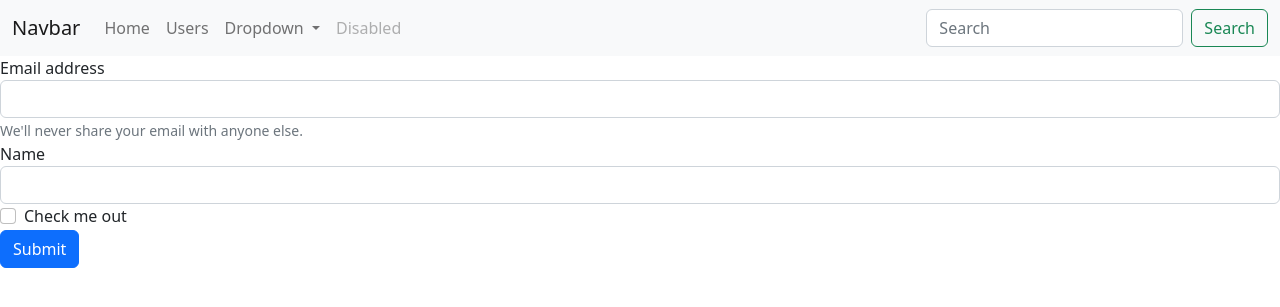
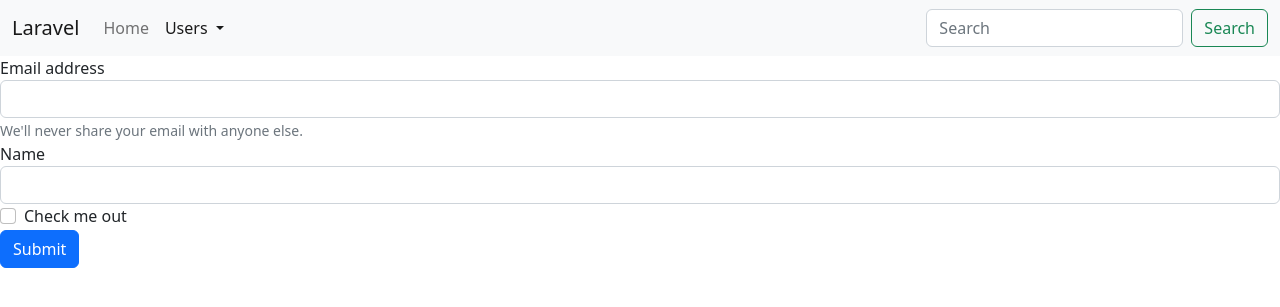
Before and after one commit to TroJ4nZ/ITI_OS2022_SUMMER, a Laravel app: page /users/create in a window 1280 px wide. Shown: the top 307 px of the page. Run offline with Laravel 9, Linux system fonts and the light colour scheme.

Commit message:
Add conditional classes for dropdown menu listing highlighting for current view

```diff
--- a/Laravel/HelloWorld/resources/views/layouts/navbar.blade.php
+++ b/Laravel/HelloWorld/resources/views/layouts/navbar.blade.php
@@ -1,36 +1,42 @@
-{{-- resources/views/layouts/navbar.blade.php --}}
-
 <nav class="navbar navbar-expand-lg bg-light">
   <div class="container-fluid">
-      <a class="navbar-brand" href="#">Navbar</a>
+    <a class="navbar-brand" href="#">Laravel</a>
     <button class="navbar-toggler" type="button" data-bs-toggle="collapse" data-bs-target="#navbarSupportedContent" aria-controls="navbarSupportedContent" aria-expanded="false" aria-label="Toggle navigation">
       <span class="navbar-toggler-icon"></span>
     </button>
     <div class="collapse navbar-collapse" id="navbarSupportedContent">
       <ul class="navbar-nav me-auto mb-2 mb-lg-0">
         <li class="nav-item">
-            <a class="nav-link" aria-current="page" href="/">Home</a>
-          </li>
-          <li class="nav-item">
-            <a @class([
+          <a  @class([
             'nav-link',
-              'active' => request()->routeIs('users.index')
-              ]) href="{{ route('users.index') }}">Users</a>
+            'active' => request()->routeIs('home'),
+          ])
+          href="{{route('home')}}">Home</a>
         </li>
         <li class="nav-item dropdown">
-            <a class="nav-link dropdown-toggle" href="#" role="button" data-bs-toggle="dropdown" aria-expanded="false">
-              Dropdown
+          <a @class([
+            'nav-link dropdown-toggle',
+            'active' => request()->routeIs(['users.index', 'users.create']),
+          ])
+          class="nav-link dropdown-toggle" href="#" role="button" data-bs-toggle="dropdown" aria-expanded="false">
+            Users
           </a>
           <ul class="dropdown-menu">
-              <li><a class="dropdown-item" href="#">Action</a></li>
-              <li><a class="dropdown-item active" href="#">Another action</a></li>
-              <li><hr class="dropdown-divider"></li>
-              <li><a class="dropdown-item" href="#">Something else here</a></li>
+            <li><a @class([
+              'dropdown-item',
+              'bg-info' => request()->routeIs('users.index'),
+            ])
+             href="{{route('users.index')}}">Users List</a></li>
+            <li><a
+              @class([
+              'dropdown-item',
+              'bg-info' => request()->routeIs('users.create'),
+            ])
+               href="{{route('users.create')}}">New User</a></li>
+
           </ul>
         </li>
-          <li class="nav-item">
-            <a class="nav-link disabled">Disabled</a>
-          </li>
+
       </ul>
       <form class="d-flex" role="search">
         <input class="form-control me-2" type="search" placeholder="Search" aria-label="Search">
```
Lines whose indentation alone changed are shown as unchanged.
